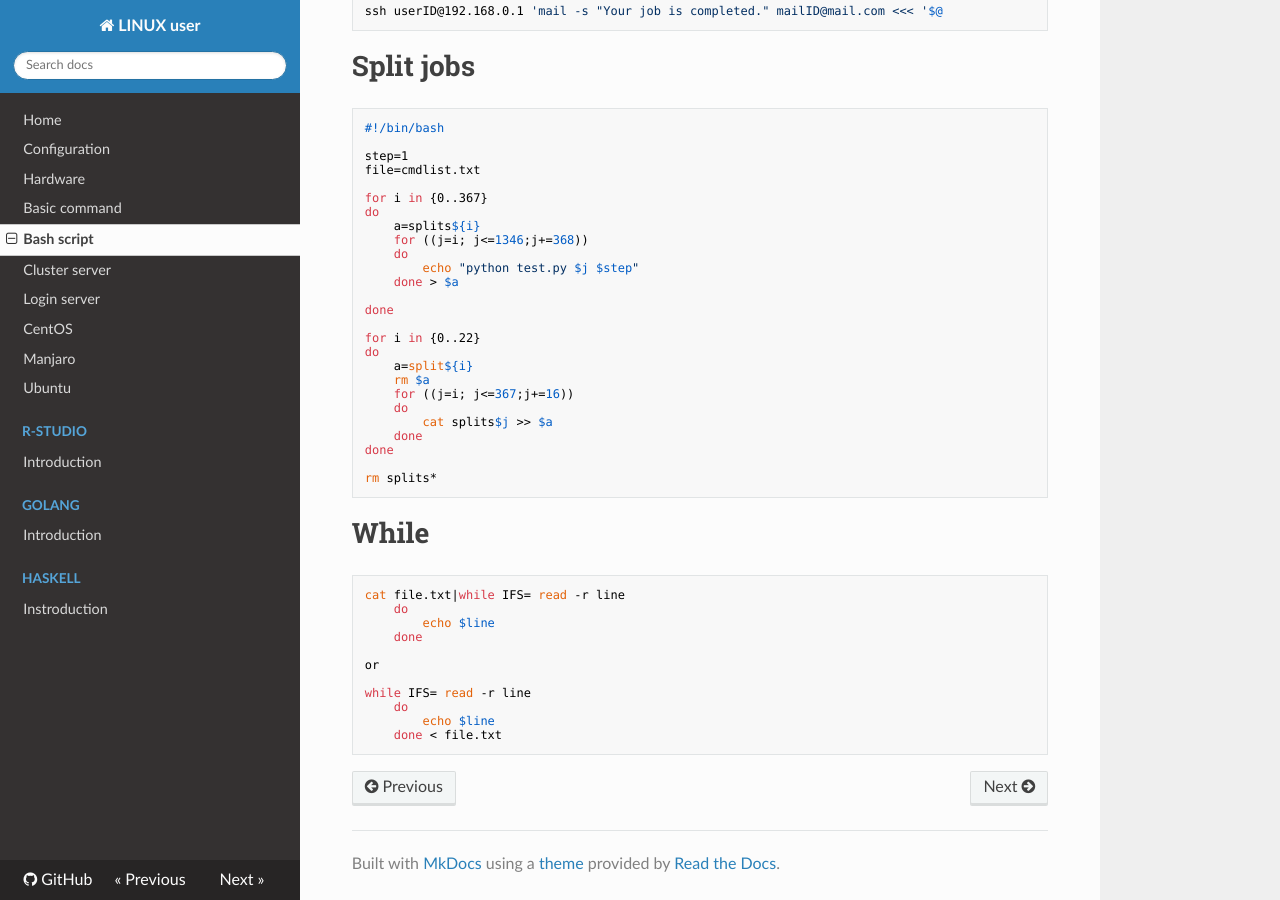
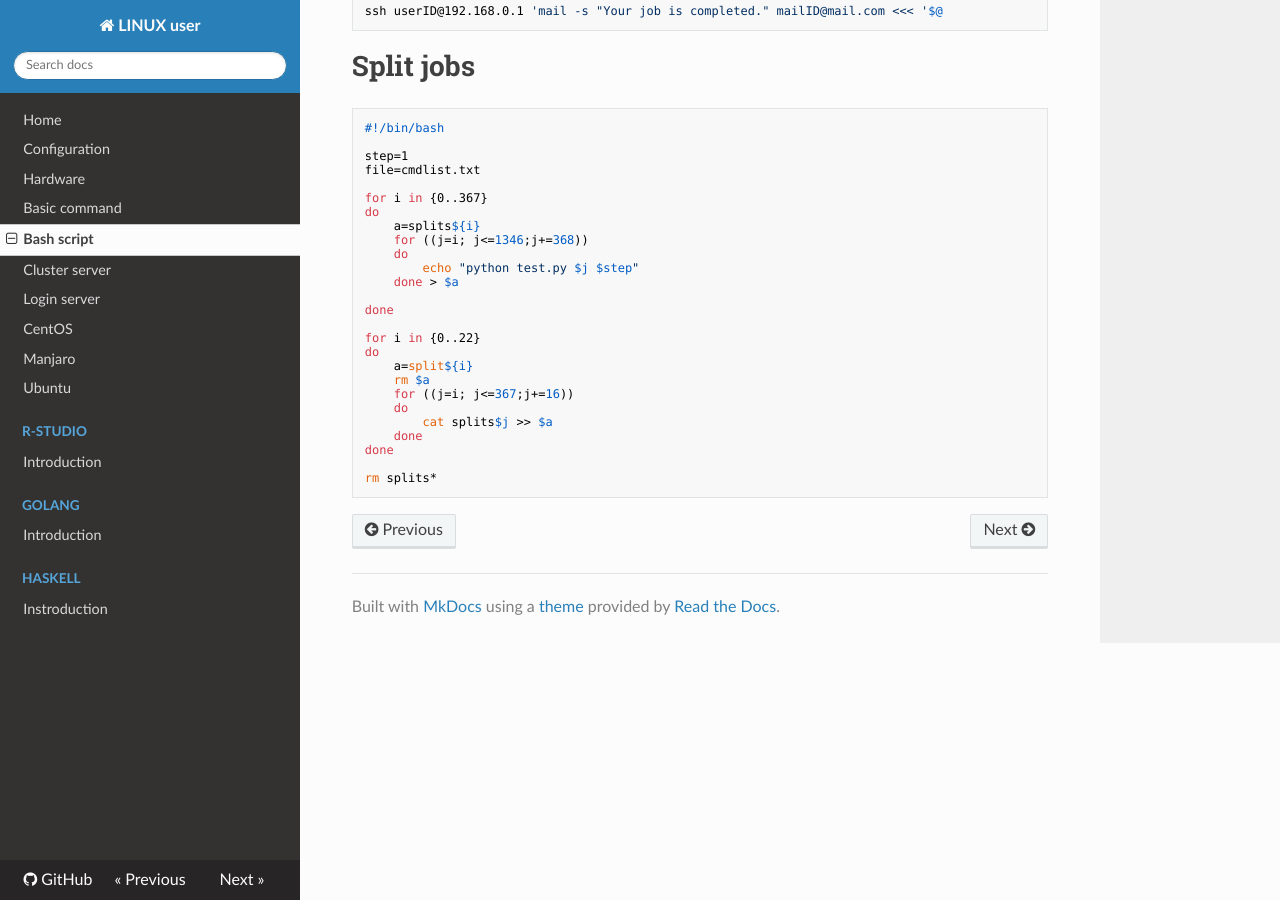
Before and after one commit to WonyoungCho/LINUX, an MkDocs documentation site: the page built from docs/bash.md, in a window 1280 px wide and 900 px high, scrolled down 2126 px. Built offline with MkDocs 1.6.1, drawn with Linux system fonts in a browser that asks for light colours; nearby versions of some CDN libraries; old or Windows-style settings are respelled for this version of MkDocs; some of the changed text lies outside the part shown.

Commit message:
Update bash.md

````diff
--- a/docs/bash.md
+++ b/docs/bash.md
@@ -76,7 +76,7 @@ df_minorAmb.to_csv(path+'ambiguous_site.txt',index=None,sep='\t', float_format='
 chrm=$@
 
 input="ambiguous_site.txt"
-while read line
+while read -r line
 arg=($line)
 do
     if [ $chrm == "X" ]; then
@@ -156,18 +156,3 @@ done
 
 rm splits*
 ```
-
-# While
-```
-cat file.txt|while IFS= read -r line
-    do
-        echo $line
-    done
-
-or
-
-while IFS= read -r line
-    do
-        echo $line
-    done < file.txt
-```
````
